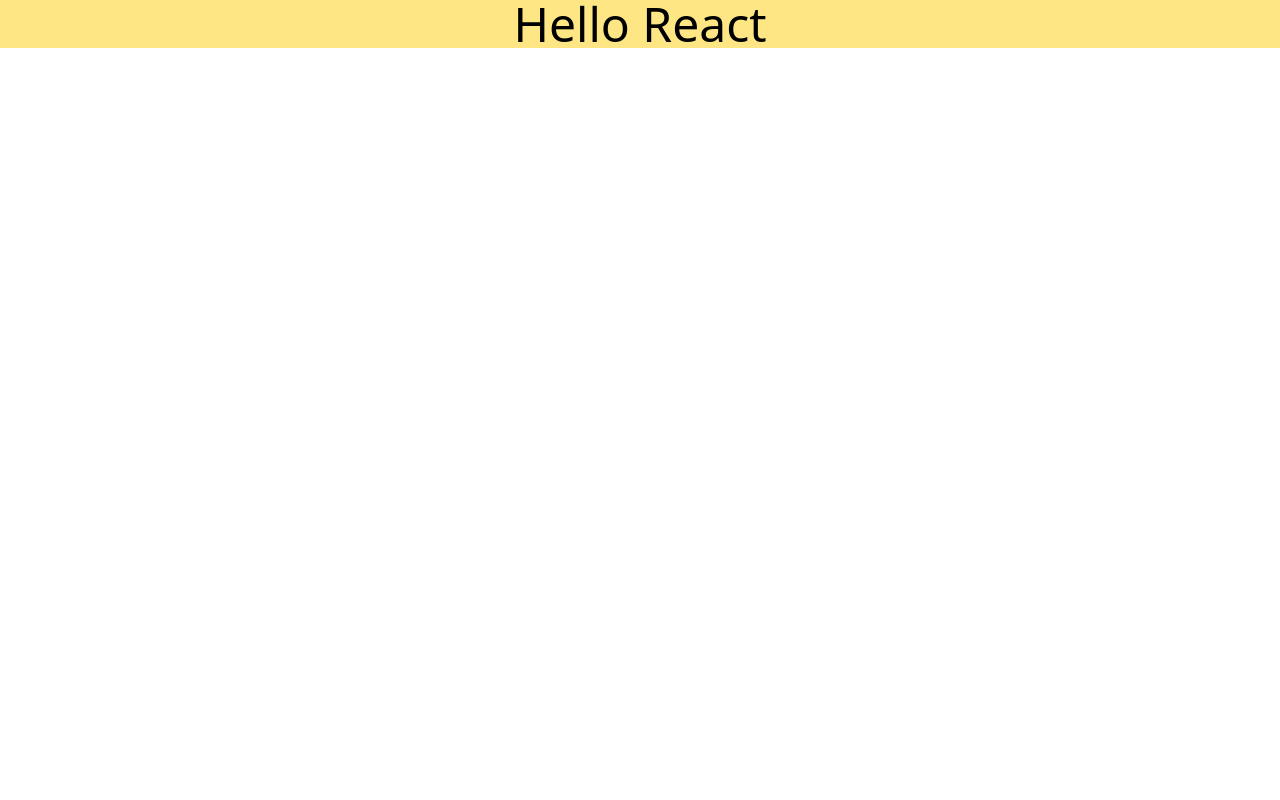
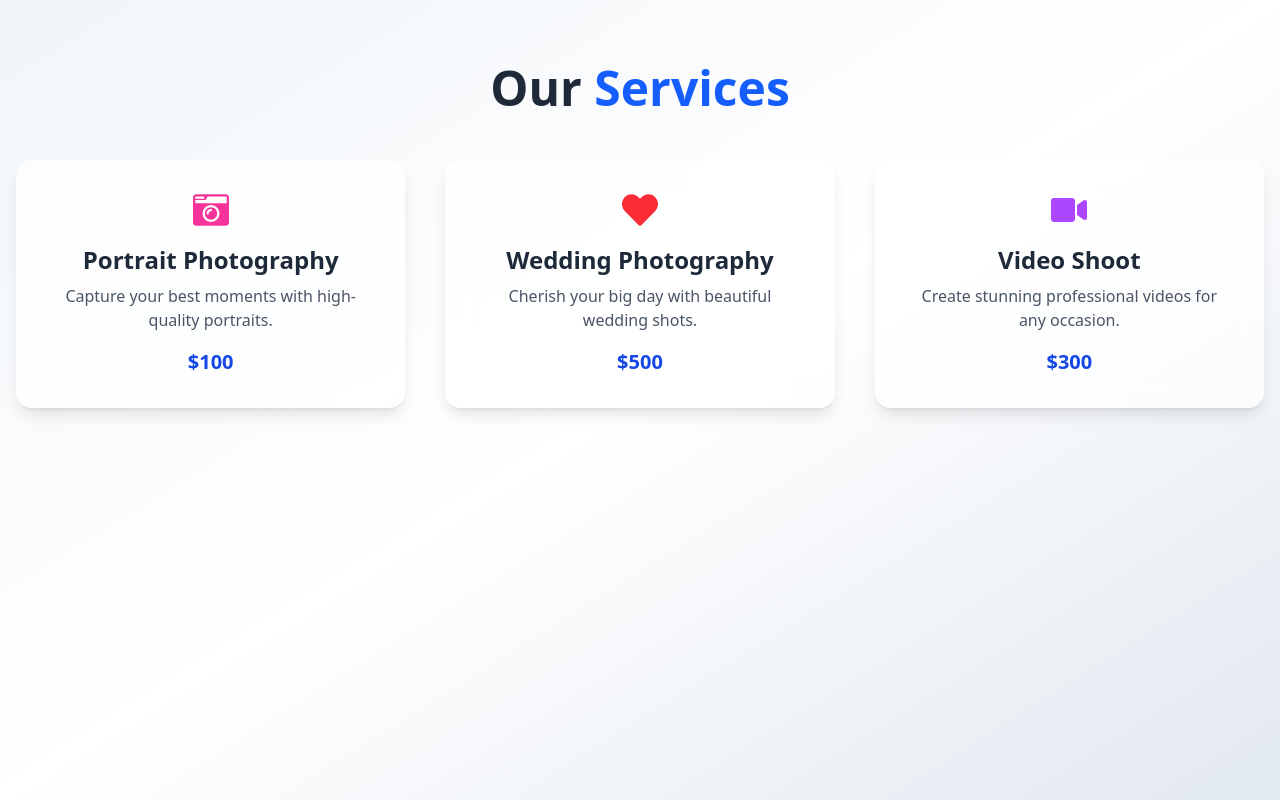
Before and after one commit to DazzlingCodeWith-imran/photography-studio, a React (Vite) app in the folder client/: page /services in a window 1280 px wide. Built offline with nearby package versions, Linux system fonts and the light colour scheme.

Commit message:
Confirmed .env and .gitignore for client and server

```diff
--- a/client/src/App.jsx
+++ b/client/src/App.jsx
@@ -1,11 +1,13 @@
-import React from 'react'
+import React from 'react';
+import { BrowserRouter } from 'react-router-dom';
+import AppRoutes from './routes/AppRoutes';
 
 const App = () => {
   return (
-    <div>
-      <h1 className=' bg-amber-200 text-5xl text-center' >Hello React</h1>
-    </div>
-  )
-}
+    <BrowserRouter>
+      <AppRoutes />
+    </BrowserRouter>
+  );
+};
 
-export default App
+export default App;
--- a/client/src/index.css
+++ b/client/src/index.css
@@ -1 +1,2 @@
 @import "tailwindcss";
+@import url('https://fonts.googleapis.com/css2?family=Playfair+Display:wght@700&family=Inter:wght@400;500;600&display=swap');
--- a/client/src/pages/Services.jsx
+++ b/client/src/pages/Services.jsx
@@ -0,0 +1,53 @@
+import React from 'react';
+import { FaCameraRetro, FaHeart, FaVideo } from 'react-icons/fa';
+
+const Services = () => {
+  const services = [
+    {
+      id: 1,
+      name: 'Portrait Photography',
+      description: 'Capture your best moments with high-quality portraits.',
+      price: '$100',
+      icon: <FaCameraRetro className="text-4xl text-pink-500" />,
+    },
+    {
+      id: 2,
+      name: 'Wedding Photography',
+      description: 'Cherish your big day with beautiful wedding shots.',
+      price: '$500',
+      icon: <FaHeart className="text-4xl text-red-500" />,
+    },
+    {
+      id: 3,
+      name: 'Video Shoot',
+      description: 'Create stunning professional videos for any occasion.',
+      price: '$300',
+      icon: <FaVideo className="text-4xl text-purple-500" />,
+    },
+  ];
+
+  return (
+    <div className="min-h-screen bg-gradient-to-br from-slate-100 via-white to-slate-200 py-16 px-4">
+      <div className="max-w-7xl mx-auto">
+        <h1 className="text-4xl md:text-5xl font-bold text-center mb-12 text-gray-800">
+          Our <span className="text-blue-600">Services</span>
+        </h1>
+        <div className="grid grid-cols-1 sm:grid-cols-2 md:grid-cols-3 gap-10">
+          {services.map((service) => (
+            <div
+              key={service.id}
+              className="bg-white/70 backdrop-blur-md rounded-2xl shadow-lg p-8 transition-transform transform hover:-translate-y-2 hover:shadow-2xl duration-300"
+            >
+              <div className="flex justify-center mb-4">{service.icon}</div>
+              <h2 className="text-2xl font-semibold text-center text-gray-800 mb-2">{service.name}</h2>
+              <p className="text-gray-600 text-center mb-4">{service.description}</p>
+              <p className="text-xl font-bold text-center text-blue-700">{service.price}</p>
+            </div>
+          ))}
+        </div>
+      </div>
+    </div>
+  );
+};
+
+export default Services;
--- a/client/src/routes/AppRoutes.jsx
+++ b/client/src/routes/AppRoutes.jsx
@@ -0,0 +1,14 @@
+import React from 'react';
+import { Routes, Route } from 'react-router-dom';
+import Services from '../pages/Services';
+
+
+const AppRoutes = () => {
+  return (
+    <Routes>
+      <Route path="/services" element={<Services />} />
+    </Routes>
+  );
+};
+
+export default AppRoutes;
```
Also changed, not shown: client/package.json (+6 -1 lines), 1 other file (tests, documents, lock files or other folders).
